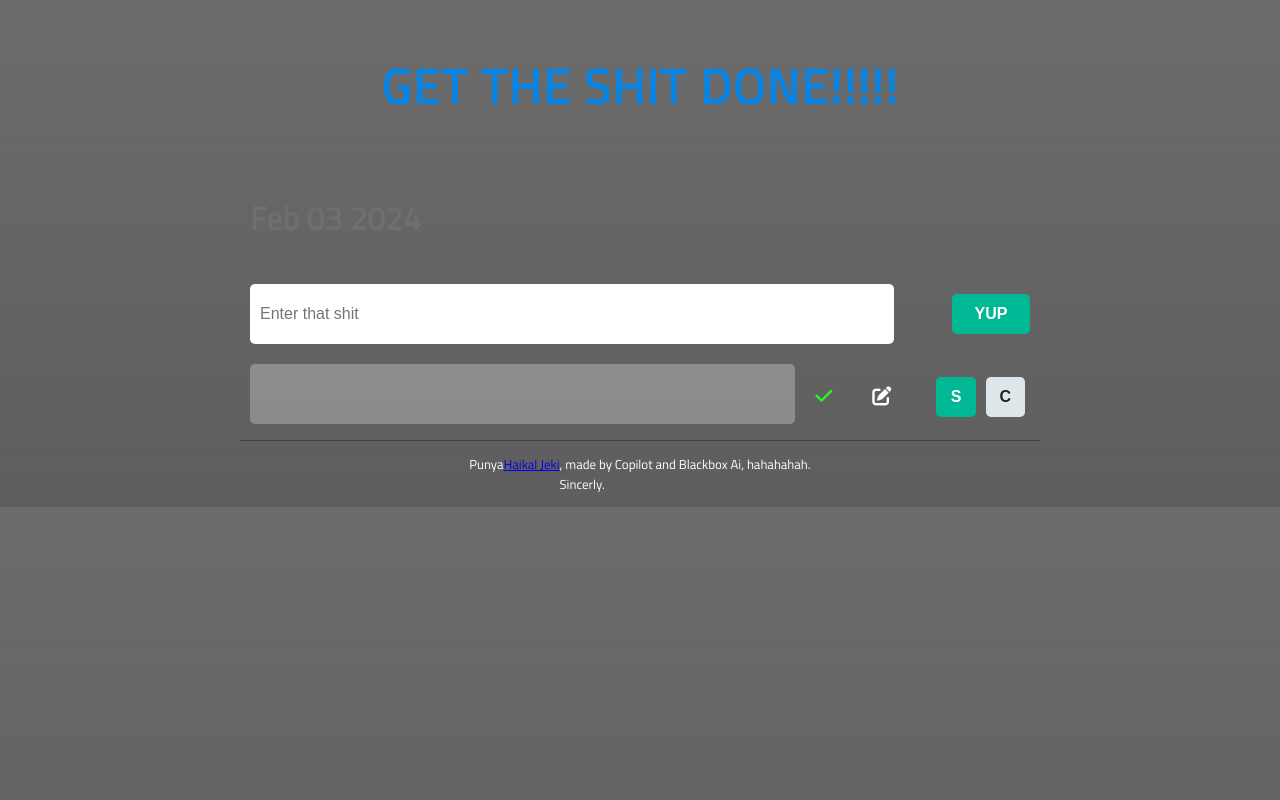
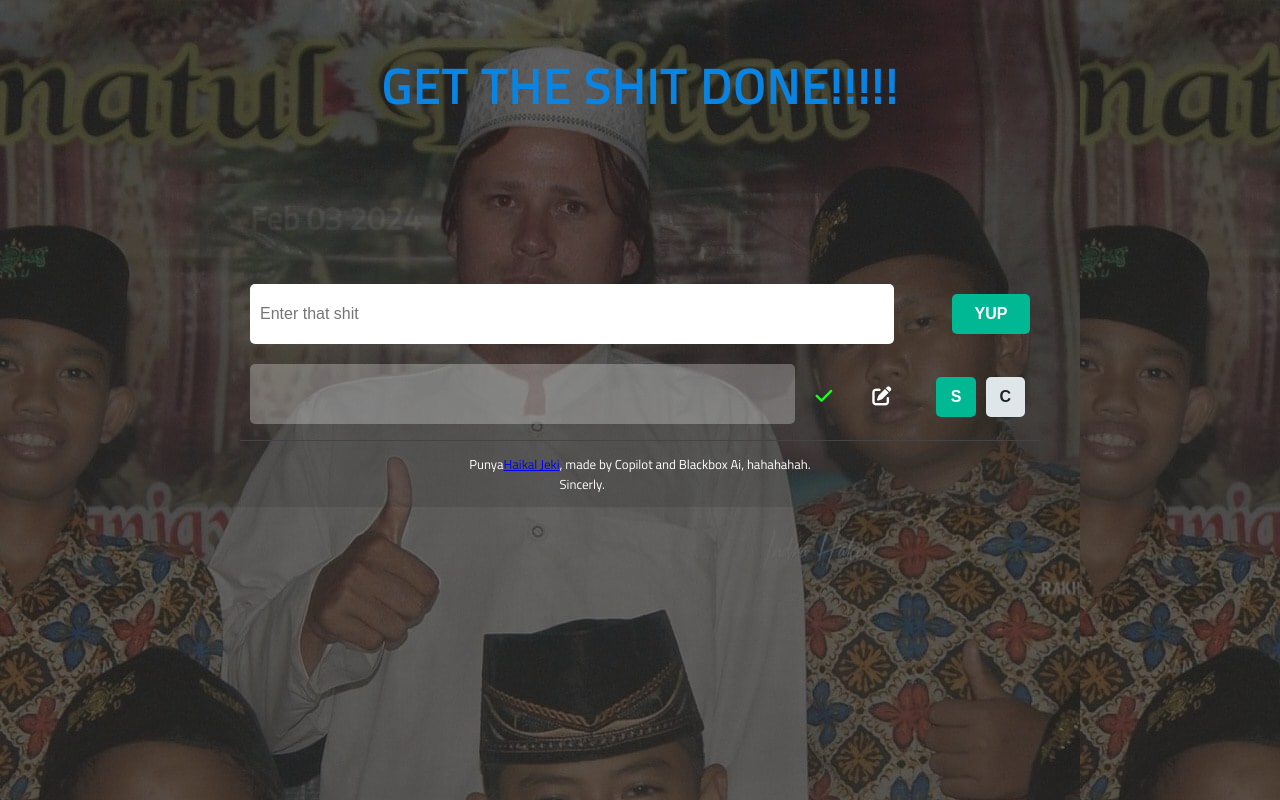
Before and after one commit to jaki2005/GetTheShitDone-, a plain HTML site: page index.html in a window 1280 px wide. Drawn offline with Linux system fonts and the light colour scheme.

Commit message:
Update style.css

```diff
--- a/style.css
+++ b/style.css
@@ -1,6 +1,6 @@
 /* Use a dark background color and a light font color */
 body {
-    background: linear-gradient(rgba(38, 36, 36, 0.673), rgba(43, 42, 42, 0.755)), url(img/FB_IMG_1665657773237.jpg);
+    background: linear-gradient(rgba(38, 36, 36, 0.673), rgba(43, 42, 42, 0.755)), url(FB_IMG_1665657773237.jpg);
     color: #fff;
     font-family: 'Titillium Web', sans-serif;
     margin: 0 auto;
```
